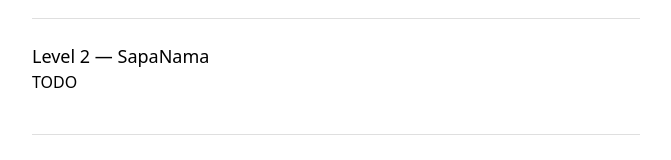
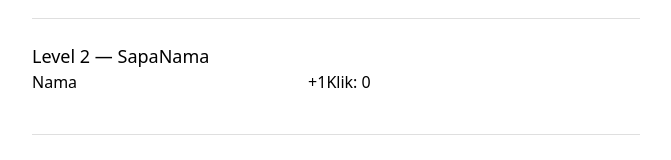
Before and after one commit to webdev-if-its/frontend-5053241032, a React (Vite) app in the folder pertemuan-06/: page / in a window 1280 px wide. Shown: the part 279-439 px from the top of the page, without its empty margins (304-975 px from the left). Built offline with nearby package versions, Linux system fonts and the light colour scheme.

Commit message:
pertemuan-06: level 2 selesai

```diff
--- a/pertemuan-06/src/components/SapaNama.tsx
+++ b/pertemuan-06/src/components/SapaNama.tsx
@@ -6,8 +6,34 @@
 // (kalau nama kosong: "Halo, Tamu"). Efek HANYA boleh jalan ulang saat nama
 // berubah — klik tombol "+1" tidak boleh memicu efek (atur dependency array).
 // Lihat SOAL.md untuk kontrak lengkap.
-//
 
-export function SapaNama(props: any) {
-  return <p>TODO</p>
+import { useEffect } from "react";
+import { useState } from "react";
+
+
+
+export function SapaNama() {
+  const [nama, setNama] = useState("");
+  const [jumlah, setJumlah] = useState(0);
+
+  useEffect(() => {
+    document.title = `Halo, ${nama || "Tamu"}`;
+  }, [nama]);
+
+  return (
+    <div>
+      <label htmlFor="nama">Nama</label>
+      <input
+        id="nama"
+        type="text"
+        value={nama}
+        onChange={(e) => setNama(e.target.value)}
+      />
+
+      <button type="button" onClick={() => setJumlah((j) => j + 1)}>
+        +1
+      </button>
+      <span>Klik: {jumlah}</span>
+    </div>
+  );
 }
```
